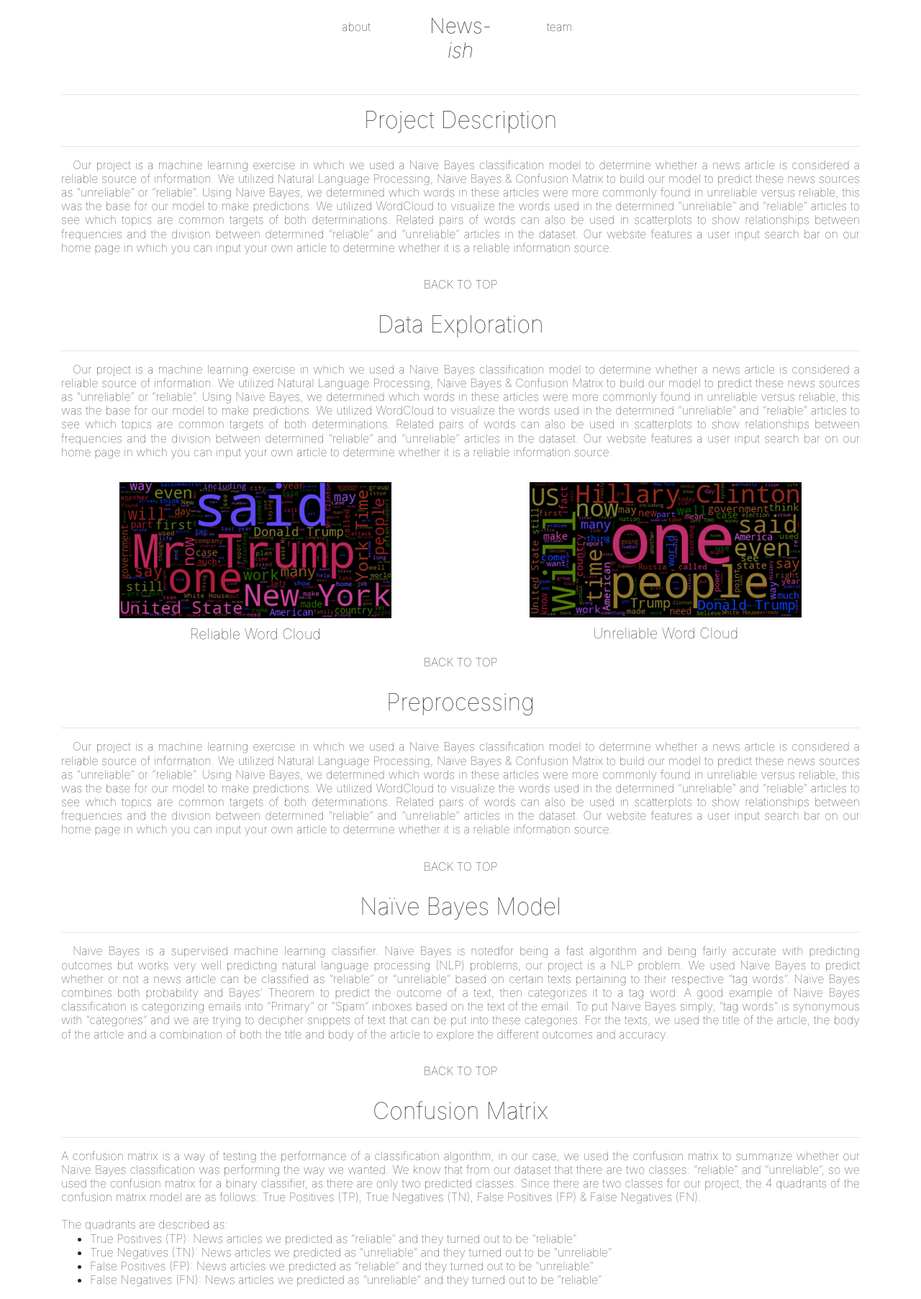
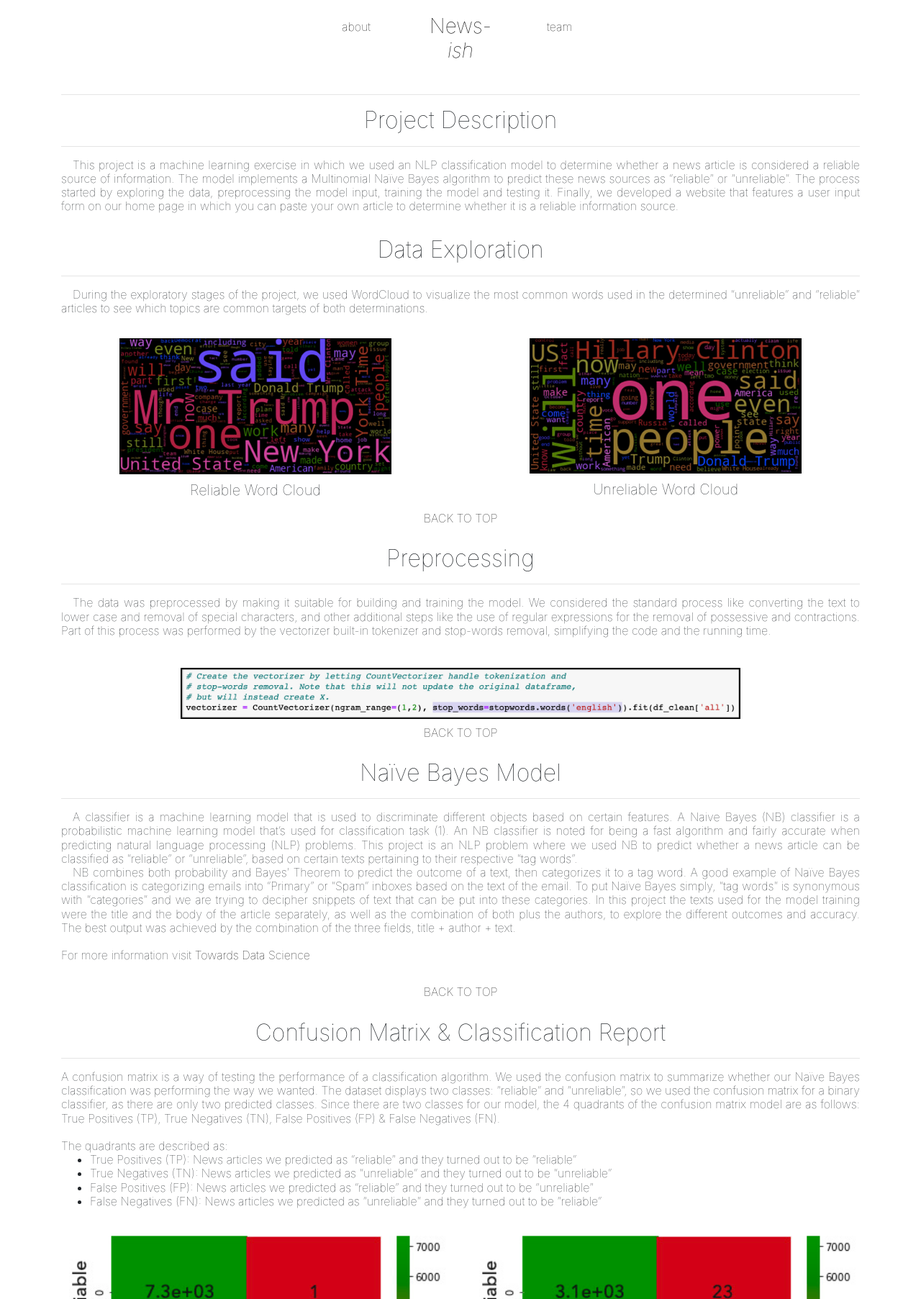
Before and after one commit to emilbello/newsish, a Flask app: page /about in a window 1280 px wide. Shown: the top 1805 px of the page at 72% size. Run offline with Flask 2, Linux system fonts and the light colour scheme; parts of the project's set-up code (start-up, migrations or seed data) failed here and were passed over; some libraries are stand-ins or nearby versions.

Commit message:
Updated HTML pages

```diff
--- a/static/css/style.css
+++ b/static/css/style.css
@@ -58,6 +58,14 @@
     width: 100%;
     /* padding: 10px; */
 }
+
+.centered-img-sbs-front {
+    display: block;
+    margin-left: auto;
+    margin-right: auto;
+    width: 60%;
+    /* padding: 10px; */
+}
 .centered-img {
     display: block;
     margin-left: auto;
--- a/templates/about.html
+++ b/templates/about.html
@@ -32,12 +32,12 @@
     <div class="row">
         <!-- PROJECT DESCRIPTION SECTION -->
         <div class="col-12" id="project-description-section"><h2 class="centered">Project Description</h2><hr></div>
-        <div class="col-12"><h6 class="article thin">&emsp;Our project is a machine learning exercise in which we used a Naïve Bayes classification model to determine whether a news article is considered a reliable source of information. We utilized Natural Language Processing, Naïve Bayes & Confusion Matrix to build our model to predict these news sources as “unreliable” or “reliable”. Using Naïve Bayes, we determined which words in these articles were more commonly found in unreliable versus reliable, this was the base for our model to make predictions. We utilized WordCloud to visualize the words used in the determined “unreliable” and “reliable” articles to see which topics are common targets of both determinations. Related pairs of words can also be used in scatterplots to show relationships between frequencies and the division between determined “reliable” and “unreliable” articles in the dataset. Our website features a user input search bar on our home page in which you can input your own article to determine whether it is a reliable information source.</h6><br></div>
-        <div class="col-12"><h6 class="centered"><a href="about#top">BACK TO TOP</a><br><br></h6></div>
+        <div class="col-12"><h6 class="article thin">&emsp;This project is a machine learning exercise in which we used an NLP classification model to determine whether a news article is considered a reliable source of information. The model implements a Multinomial Naïve Bayes algorithm to predict these news sources as “reliable”  or “unreliable”. The process started by exploring the data, preprocessing the model input, training the model and testing it. Finally, we developed a website that features a user input form on our home page in which you can paste your own article to determine whether it is a reliable information source.</h6><br></div>
+
 
         <!-- DATA EXPLORATION SECTION -->
         <div class="col-12" id="data-exploration-section"><h2 class="centered">Data Exploration</h2><hr></div>
-        <div class="col-12"><h6 class="article thin">&emsp;Our project is a machine learning exercise in which we used a Naïve Bayes classification model to determine whether a news article is considered a reliable source of information. We utilized Natural Language Processing, Naïve Bayes & Confusion Matrix to build our model to predict these news sources as “unreliable” or “reliable”. Using Naïve Bayes, we determined which words in these articles were more commonly found in unreliable versus reliable, this was the base for our model to make predictions. We utilized WordCloud to visualize the words used in the determined “unreliable” and “reliable” articles to see which topics are common targets of both determinations. Related pairs of words can also be used in scatterplots to show relationships between frequencies and the division between determined “reliable” and “unreliable” articles in the dataset. Our website features a user input search bar on our home page in which you can input your own article to determine whether it is a reliable information source.</h6><br></div>
+        <div class="col-12"><h6 class="article thin">&emsp;During  the  exploratory  stages  of  the  project,  we  used WordCloud to visualize the most common words used in the  determined  “unreliable”  and  “reliable”  articles  to see  which  topics  are  common  targets  of  both determinations.</h6><br></div>
         <div class="col-6">
             <img class="centered-img" src="../static/assets/reliable.jpg" alt="reliable word cloud">
             <h5 class="centered padding">Reliable Word Cloud</h5>
@@ -50,17 +50,21 @@
 
         <!-- PREPROCESSING SECTION -->
         <div class="col-12" id="preprocessing-section"><h2 class="centered">Preprocessing</h2><hr></div>
-        <div class="col-12"><h6 class="article thin">&emsp;Our project is a machine learning exercise in which we used a Naïve Bayes classification model to determine whether a news article is considered a reliable source of information. We utilized Natural Language Processing, Naïve Bayes & Confusion Matrix to build our model to predict these news sources as “unreliable” or “reliable”. Using Naïve Bayes, we determined which words in these articles were more commonly found in unreliable versus reliable, this was the base for our model to make predictions. We utilized WordCloud to visualize the words used in the determined “unreliable” and “reliable” articles to see which topics are common targets of both determinations. Related pairs of words can also be used in scatterplots to show relationships between frequencies and the division between determined “reliable” and “unreliable” articles in the dataset. Our website features a user input search bar on our home page in which you can input your own article to determine whether it is a reliable information source.</h6><br></div>
+        <div class="col-12"><h6 class="article thin">&emsp;The  data  was  preprocessed  by  making  it  suitable  for building  and  training  the  model.  We  considered  the standard process like converting the text to lower case and removal of special characters, and other additional steps like the use of regular expressions for the removal of possessive and contractions. Part of this process was performed by the vectorizer built-in tokenizer and stop-words  removal,  simplifying  the  code  and  the  running time.</h6><br></div>
+        <img class="centered-img padding" src="../static/assets/vectorizer.jpg" alt="vectorizer from jupyter notebook">
         <div class="col-12"><h6 class="centered"><a href="about#top">BACK TO TOP</a><br><br></h6></div>
 
         <!-- NAÏVE BAYES SECTION -->
         <div class="col-12" id="naive-bayes-section"><h2 class="centered">Naïve Bayes Model</h2><hr></div>
-        <div class="col-12"><h6 class="article thin">&emsp;Naïve Bayes is a supervised machine learning classifier. Naïve Bayes is notedfor being a fast algorithm and being fairly accurate with predicting outcomes but works very well predicting natural language processing (NLP) problems, our project is a NLP problem. We used Naïve Bayes to predict whether or not a news article can be classified as “reliable” or “unreliable” based on certain texts pertaining to their respective “tag words”. Naïve Bayes combines both probability and Bayes’ Theorem to predict the outcome of a text, then categorizes it to a tag word. A good example of Naïve Bayes classification is categorizing emails into “Primary” or “Spam” inboxes based on the text of the email. To put Naïve Bayes simply, “tag words” is synonymous with “categories” and we are trying to decipher snippets of text that can be put into these categories. For the texts, we used the title of the article, the body of the article and a combination of both the title and body of the article to explore the different outcomes and accuracy.</h6><br></div>
+        <div class="col-12"><h6 class="article thin">&emsp;A classifier is a machine learning model that is used to discriminate different  objects based on certain features. A Naive Bayes (NB) classifier is a probabilistic machine learning model that’s used for classification task (1).  An NB classifier is noted for being a fast algorithm and fairly accurate when predicting natural language processing (NLP) problems. This project is an NLP problem where we used NB to predict whether a news article can be classified as “reliable” or “unreliable”, based on certain texts pertaining to their respective “tag words”. <br>
+            &emsp;NB combines both probability and Bayes’ Theorem to predict the outcome of a text, then categorizes it to a tag word. A good example of Naïve Bayes classification is categorizing emails into “Primary” or “Spam” inboxes based on the text of the email. To put Naïve Bayes simply, “tag words” is synonymous with “categories” and we are trying to decipher snippets of text that can be put into these categories. In this project the texts used for the model training were the title and the body of the article separately, as well as the combination of both plus the authors, to explore the different outcomes and accuracy. The best output was achieved by the combination of the three fields, title + author + text.<br><br>
+            For more information visit <a href="https://towardsdatascience.com/naive-bayes-classifier-81d512f50a7c">Towards Data Science</a>
+        </h6><br></div>
         <div class="col-12"><h6 class="centered"><a href="about#top">BACK TO TOP</a><br><br></h6></div>
 
             <!-- MATRIX SECTION -->
-        <div class="col-12" id="matrix-section"><h2 class="centered">Confusion Matrix</h2><hr></div>
-        <div class="col-12"><h6 class="article thin">A confusion matrix is a way of testing the performance of a classification algorithm, in our case, we used the confusion matrix to summarize whether our Naïve Bayes classification was performing the way we wanted. We know that from our dataset that there are two classes: “reliable” and “unreliable”, so we used the confusion matrix for a binary classifier, as there are only two predicted classes. Since there are two classes for our project, the 4 quadrants of the confusion matrix model are as follows: True Positives (TP), True Negatives (TN), False Positives (FP) & False Negatives (FN). <br><br> The quadrants are described as:
+        <div class="col-12" id="matrix-section"><h2 class="centered">Confusion Matrix  & Classification Report</h2><hr></div>
+        <div class="col-12"><h6 class="article thin">A confusion matrix is a way of testing the performance of a classification algorithm. We used the confusion matrix to summarize whether our Naïve Bayes classification was performing the way we wanted. The dataset displays two classes: “reliable” and “unreliable”, so we used the confusion matrix for a binary classifier, as there are only two predicted classes. Since there are two classes for our model, the 4 quadrants of the confusion matrix model are as follows: True Positives (TP), True Negatives (TN), False Positives (FP) & False Negatives (FN). <br><br> The quadrants are described as:
             <ul>
                 <li>True Positives (TP): News articles we predicted as “reliable” and they turned out to be “reliable”</li>
                 <li>True Negatives (TN): News articles we predicted as “unreliable” and they turned out to be “unreliable”</li>
@@ -95,7 +99,8 @@
         <div class="col-12"><h6 class="centered"><a href="about#top">BACK TO TOP</a><br><br></h6></div>
 
         <!-- NEXT STEPS SECTION -->
-        <div class="col-12" id="word-cloud-section"><h2 class="centered">Next Steps</h2><hr></div>
+        <div class="col-12" id="analysis-section"><h2 class="centered">Analysis</h2><hr></div>
+        <div class="col-12"><h6 class="article thin">&emsp;After building and running our model - the percentage of accuracy was very high (~95% accurate). While scoring high, we realized that the model was more accurately to be described as a 'spam filter', rather - a text is "reliable" if it comes from a source that is able to type in full sentences and use words associated with being "reliable" according to the model. As "reliable" and "unrealiable" are often associate with "real" and "fake" - we must point out that this model is not intended to reveal if something is "real" or not, as a statement at one point in time might be false, and a moment later be "real" or "true". A computer model cannot decipher "reality"... yet.</h6></div>
         <div class="col-12"><h6 class="centered"><a href="about#top">BACK TO TOP</a><br><br></h6></div>
 
 
```
Also changed, not shown: templates/index.html (+13 -9 lines), static/assets/vectorizer.jpg (added).
